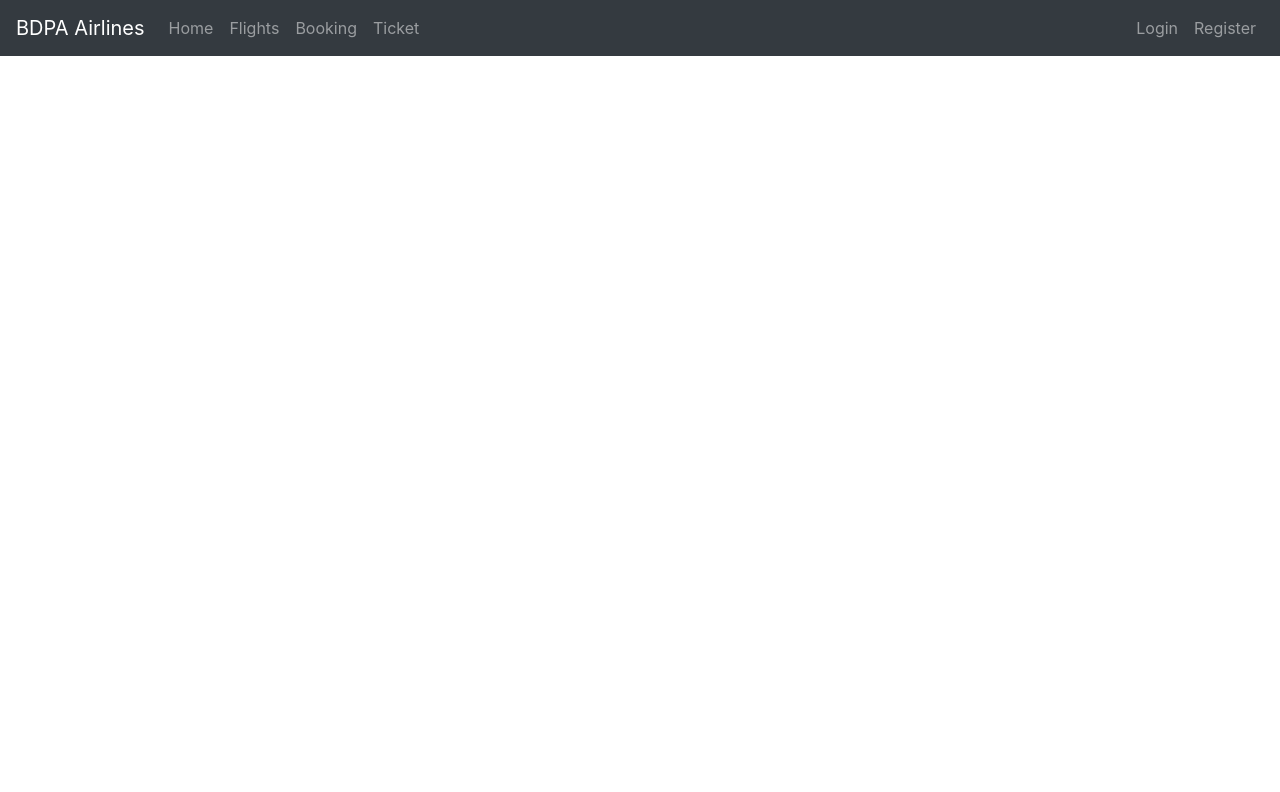
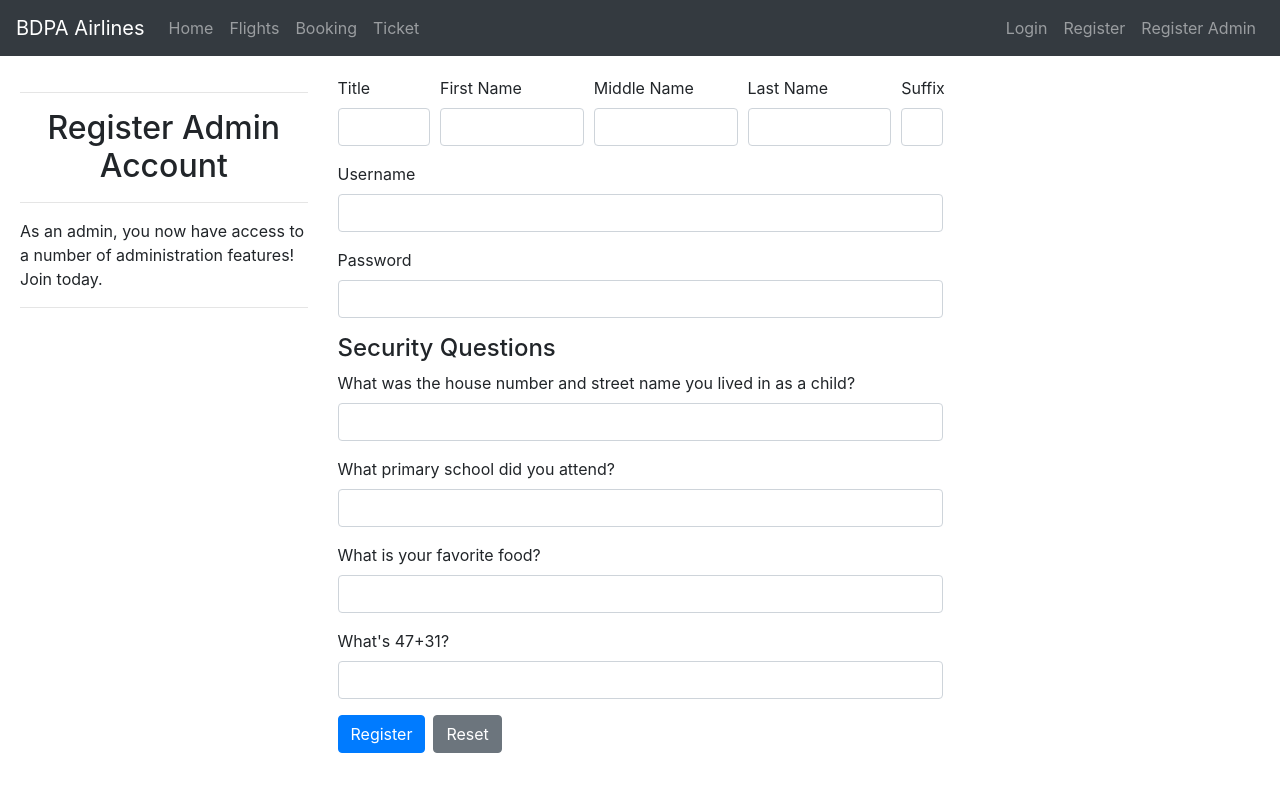
Before and after one commit to JosephMugo/bdpa2020ui, a React (Create React App) app: page /register_admin in a window 1280 px wide. Shown: the top 792 px of the page. Built offline with nearby package versions, Linux system fonts and the light colour scheme.

Commit message:
Create skeleton admin registration page

```diff
--- a/src/App.jsx
+++ b/src/App.jsx
@@ -16,6 +16,7 @@ import DashboardCustomer from "./containers/DashboardCustomer"
 import DashboardAdmin from "./containers/DashboardAdmin"
 import Login from "./containers/Login"
 import Register from "./containers/Register"
+import RegisterAdmin from "./containers/RegisterAdmin"
 
 const App = () => {
     const cookies = new Cookies()
@@ -45,6 +46,7 @@ const App = () => {
                     <Nav>
                         {!token && <Nav.Link href="/login">Login</Nav.Link>}
                         {!token && <Nav.Link href="/register">Register</Nav.Link>}
+                        {!token && <Nav.Link href="/register_admin">Register Admin</Nav.Link>}
                         {token && <Nav.Link href="/" onClick={signOut}>Sign Out</Nav.Link>}
                     </Nav>
                 </Navbar.Collapse>
@@ -59,6 +61,7 @@ const App = () => {
                     <Route exact path="/dashboard_admin" component={DashboardAdmin} />
                     <Route exact path="/login" component={Login} />
                     <Route exact path="/register" component={Register} />
+                    <Route exact path="/register_admin" component={RegisterAdmin} />
                     <Route exact path="/" component={Home} />
                 </div>
             </Router>
--- /dev/null
+++ b/src/containers/RegisterAdmin.jsx
@@ -0,0 +1,129 @@
+import React, { useState } from "react"
+// import { Form, Button, Col } from "react-bootstrap"
+import { Formik, Field, Form, ErrorMessage } from 'formik'
+import * as Yup from 'yup'
+import { createUser } from "../services/userService";
+const securityQuestions = [
+    "What was the house number and street name you lived in as a child?",
+    "What primary school did you attend?",
+    "What is your favorite food?"
+]
+const Register = () => {
+    const [validUsername, setUsernameValidity] = useState(2)
+    const handleSubmit = async (fields) => {
+        const { captcha, ...info } = fields
+        setUsernameValidity(3)
+        const response = await createUser(info)
+        setUsernameValidity(0 + response)
+        if (response) window.setTimeout(() => window.open("/login", "_top"), 1000)
+    }
+    const required = Yup.string().required('Required')
+    return (
+        <>
+            <div className='row'>
+                <div className='col-sm-3'>
+                    <hr />
+                    <h2 align='center'>Register Admin Account</h2>
+                    <hr />
+                    <p>As an admin, you now have access to a number of administration features! Join today.</p>
+                    <hr />
+                </div>
+                <div className='col-sm-6'>
+                    <Formik
+                        initialValues={{
+                            title: "", firstName: "", middleName: "", lastName: "", suffix: "",
+                            birthdate: "", sex: "", city: "", state: "", zip: "", country: "",
+                            email: "", phone: "", username: "", password: "",
+                            securityQuestion1: "", securityQuestion2: "", securityQuestion3: "", captcha: ""
+                        }}
+                        validationSchema={Yup.object().shape({
+                            username: required.matches(/^[a-zA-Z0-9]+$/, "Cannot contain special characters or spaces"),
+                            firstName: required, lastName: required,
+                            birthdate: required, sex: required,
+                            city: required, state: required, zip: required, country: required,
+                            email: required.email('Email is invalid'),
+                            password: required
+                                .min(10, 'Must be at least 10 characters')
+                                .max(30, "Must be less than 30 characters")
+                                .matches(
+                                    /^[a-zA-Z0-9!@#$%^&*?_~]+$/,
+                                    "Cannot contain special characters or spaces"
+                                ),
+                            securityQuestion1: required, securityQuestion2: required, securityQuestion3: required,
+                            captcha: required.matches("78", 'Invalid Captcha')
+                        })}
+                        onSubmit={handleSubmit}
+                    >
+                        {({ errors, touched }) => (
+                            <Form>
+                                <div className="form-row">
+                                    <div className="form-group col-2">
+                                        <label htmlFor="title">Title</label>
+                                        <Field name="title" type="text" className="form-control" />
+                                    </div>
+                                    <div className="form-group col-3">
+                                        <label htmlFor="firstName">First Name</label>
+                                        <Field name="firstName" type="text" className={'form-control' + (errors.firstName && touched.firstName ? ' is-invalid' : '')} />
+                                        <ErrorMessage name="firstName" component="div" className="invalid-feedback" />
+                                    </div>
+                                    <div className="form-group col-3">
+                                        <label htmlFor="middleName">Middle Name</label>
+                                        <Field name="middleName" type="text" className="form-control" />
+                                    </div>
+                                    <div className="form-group col-3">
+                                        <label htmlFor="lastName">Last Name</label>
+                                        <Field name="lastName" type="text" className={'form-control' + (errors.lastName && touched.lastName ? ' is-invalid' : '')} />
+                                        <ErrorMessage name="lastName" component="div" className="invalid-feedback" />
+                                    </div>
+                                    <div className="form-group col-1">
+                                        <label htmlFor="suffix">Suffix</label>
+                                        <Field name="suffix" type="text" className="form-control" />
+                                    </div>
+                                </div>
+                                <div className="form-group">
+                                    <label htmlFor="username">Username</label>
+                                    <Field name="username" type="text" className={'form-control' + (errors.username && touched.username ? ' is-invalid' : '')} />
+                                    <ErrorMessage name="username" component="div" className="invalid-feedback" />
+                                </div>
+                                <div className="form-group">
+                                    <label htmlFor="password">Password</label>
+                                    <Field name="password" type="password" className={'form-control' + (errors.password && touched.password ? ' is-invalid' : '')} />
+                                    <ErrorMessage name="password" component="div" className="invalid-feedback" />
+                                </div>
+                                <h4>Security Questions</h4>
+                                <div className="form-group">
+                                    <label htmlFor="securityQuestion1">{securityQuestions[0]}</label>
+                                    <Field name="securityQuestion1" type="text" className={'form-control' + (errors.securityQuestion1 && touched.securityQuestion1 ? ' is-invalid' : '')} />
+                                    <ErrorMessage name="securityQuestion1" component="div" className="invalid-feedback" />
+                                </div>
+                                <div className="form-group">
+                                    <label htmlFor="securityQuestion2">{securityQuestions[1]}</label>
+                                    <Field name="securityQuestion2" type="text" className={'form-control' + (errors.securityQuestion2 && touched.securityQuestion2 ? ' is-invalid' : '')} />
+                                    <ErrorMessage name="securityQuestion2" component="div" className="invalid-feedback" />
+                                </div>
+                                <div className="form-group">
+                                    <label htmlFor="securityQuestion3">{securityQuestions[2]}</label>
+                                    <Field name="securityQuestion3" type="text" className={'form-control' + (errors.securityQuestion3 && touched.securityQuestion3 ? ' is-invalid' : '')} />
+                                    <ErrorMessage name="securityQuestion3" component="div" className="invalid-feedback" />
+                                </div>
+                                <div className="form-group">
+                                    <label htmlFor="captcha">What's 47+31?</label>
+                                    <Field name="captcha" type="text" className={'form-control' + (errors.captcha && touched.captcha ? ' is-invalid' : '')} />
+                                    <ErrorMessage name="captcha" component="div" className="invalid-feedback" />
+                                </div>
+                                <div className="form-group">
+                                    <button type="submit" className="btn btn-primary mr-2">Register</button>
+                                    <button type="reset" className="btn btn-secondary">Reset</button>
+                                </div>
+                                <h5>{["Username Already Taken", "User Registered!", "", "Loading..."][validUsername]}</h5>
+                            </Form>
+                        )}
+                    </Formik>
+
+                </div>
+                <div className='col-sm-3' />
+            </div>
+        </>
+    )
+}
+export default Register
```
